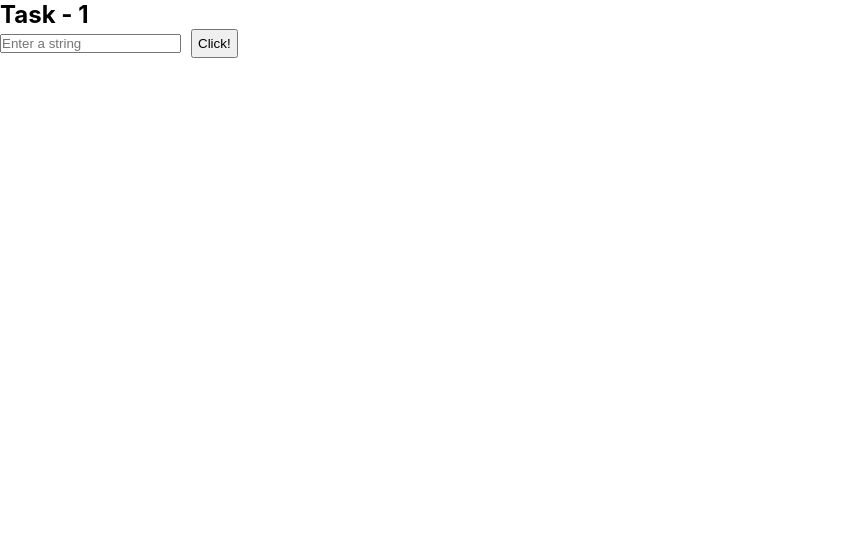
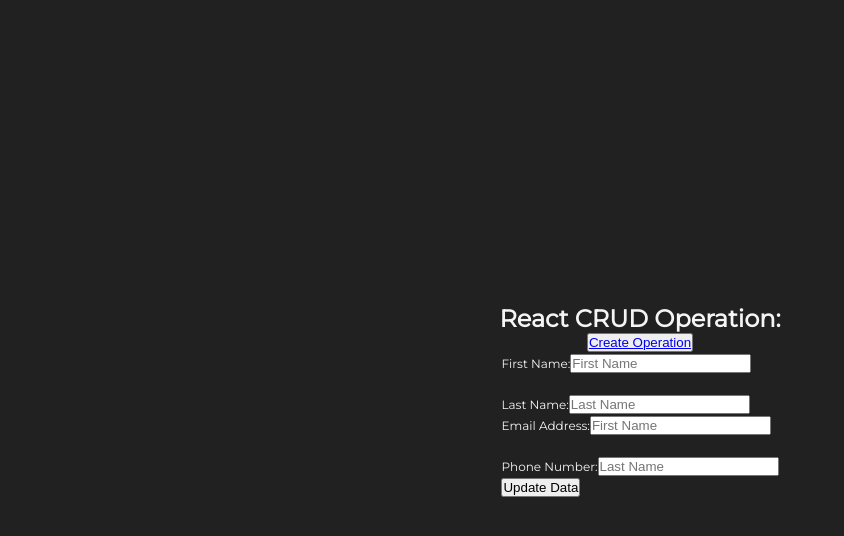
Before and after one commit to Bhagirathsinh073/Internship_Work, a React (Create React App) app in the folder Lesson-2/project/: page /update in a window 1280 px wide. Shown: the top 536 px of the page, without its empty margins (0-844 px from the left). Built offline with nearby package versions, Linux system fonts and the light colour scheme; a web font is replaced by a local one.

Commit message:
Axios CRUD opration
Done Update

```diff
--- a/Lesson-2/project/src/App.js
+++ b/Lesson-2/project/src/App.js
@@ -1,28 +1,33 @@
-/* eslint-disable react/jsx-no-comment-textnodes */
 import './App.css';
-import Create from './CRUD/create';
+// import './Componts/Form.css';
+// import ClassComp from './Componts/ClassComp';
+// import LifeCycle from './Componts/LifeCycle';
+// import Form from './Componts/Form';
+
+//Hooks
+// import ParentFile from './Component Interaction/ParentFile';
+// import Useeffect from './Hooks/Useeffect';
+// import UseState from './Hooks/UseState';
+// import UseContextMain from './Hooks/UseContext/Usecontext_Main';
+// import UseRef from './Hooks/UseRef';
+
+//Task
+// import Texttask from './Task-1/Text_task';
+
+//CRUD -axios
 // import Test from './axios/Test';
-// import './Componts/Form.css';
-import Texttask from './Task-1/Text_task';
-
-// import ParentFile from './Component Interaction/ParentFile';
 // import AxiosCoM from './Componts/AxiosCom';
 // import AxiosPost from './Componts/AxiosPost';
-// import { BrowserRouter,Link,Route,Routes} from 'react-router-dom';
-// import Read from './CRUD/read';
-// import Update from './CRUD/update';
-// import ClassComp from './Componts/ClassComp';
-// import LifeCycle from './Componts/LifeCycle';
-// import UseState from './Hooks/UseState';
-// import Useeffect from './Hooks/Useeffect';
-// import UseContextMain from './Hooks/UseContext/Usecontext_Main';
-// import UseRef from './Hooks/UseRef';
+import Create from './CRUD/create';
+import Read from './CRUD/read';
+import Update from './CRUD/update';
 // import RouterB from './Componts/RouterB';
-// import Form from './Componts/Form';
+import { BrowserRouter,Link,Route,Routes} from 'react-router-dom';
 
 function App() {
   return (
     <>
+
     {/* <NavBar/>  Function Component */}
     {/* <ClassComp/>  class Component */}
     {/* <LifeCycle/> ' Life cycle of react */}
@@ -36,9 +41,12 @@
     {/* <ParentFile/> */}
     {/* <Form/> */}
     {/* <Test/> */}
-     {/* <BrowserRouter> */}
+      {/* <Texttask/> */}
+
+    {/* CRUD-AXIOS */}
+     <BrowserRouter>
     {/* <RouterB/>  */}
-    {/* <div className='main'>
+     <div className='main'>
       <h2 className='main-header'>React CRUD Operation:</h2>
       <button><Link to={'/create'}>Create Operation</Link></button>
       <div>
@@ -47,11 +55,9 @@
       <Route exact path='/read' element={<Read/>} />
       <Route exact path='/update' element={<Update/>} />
       </Routes>
-      {/* <Create/> */}
-      {/* </div> */}
-    {/* </div> */}
-     {/* </BrowserRouter>  */}
-      <Texttask/>
+      </div>
+    </div>
+     </BrowserRouter>
 
     </>
   );
--- a/Lesson-2/project/src/CRUD/read.js
+++ b/Lesson-2/project/src/CRUD/read.js
@@ -8,7 +8,7 @@
       const res =  axios.get('https://67b2ce60bc0165def8ce9ce8.mockapi.io/FakeData')
       res.then((res)=>{
           setApiData(res.data);
-          console.log(res.data);
+        //   console.log(res.data);
     })
     res.catch((error)=>{
         console.log(error);
@@ -16,15 +16,15 @@
 
     },[]);
 
-    function setData(data){
-        console.log(data);
+    const setData =(data) =>{
+        // console.log(data);
         let {id,firstname,lastname,email,phone} = data;
         localStorage.setItem("ID",id);
-        localStorage.setItem("FirstName",firstname);
-        localStorage.setItem("LastName",lastname);
+        localStorage.setItem("First Name",firstname);
+        localStorage.setItem("Last Name",lastname);
         localStorage.setItem("Email",email);
         localStorage.setItem("Phone",phone);
-        console.log("Data Store in Local Storage");
+        // console.log("Data Store in Local Storage");
     }
   return (
     <div>
@@ -53,7 +53,7 @@
 
                             <td>
                                 <Link to='/update'>
-                                <button onClick={setData}>Update</button>
+                                <button onClick={setData(data)}>Update</button>
                             </Link>
                                 </td>
                         </tr>
--- a/Lesson-2/project/src/CRUD/update.js
+++ b/Lesson-2/project/src/CRUD/update.js
@@ -1,26 +1,28 @@
 import axios from 'axios';
 import React, { useEffect, useState } from 'react'
-
+import { useNavigate } from 'react-router-dom';
 export default function Update() {
 
     const [firstname, setFirstName] = useState('');
     const [lastname, setLastName] = useState('');
     const [email, setEmail] = useState('');
     const [phone, setPhone] = useState('');
-
     const [id, setID] = useState(null);
+    const navigate = useNavigate();
 
 useEffect(() => {
         setID(localStorage.getItem('ID'))
-        setFirstName(localStorage.getItem('FirstName'));
-        setLastName(localStorage.getItem('LastName'));
+        setFirstName(localStorage.getItem('First Name'));
+        setLastName(localStorage.getItem('Last Name'));
         setEmail(localStorage.getItem('Email'));
         setPhone(localStorage.getItem('Phone'));
 }, []);
 
-
+const handleSubmit =(e)=>{
+  e.preventDefault();
+}
 const updateAPIData = () =>{
-    axios.put(`https://67b2ce60bc0165def8ce9ce8.mockapi.io/FakeData${id}`,{
+    axios.put(`https://67b2ce60bc0165def8ce9ce8.mockapi.io/FakeData/${id}`,{
          id,
          firstname,
          lastname,
@@ -28,10 +30,16 @@
          phone,
 
     });
-
+    localStorage.setItem('First Name', " ");
+    localStorage.setItem('Last Name', " ");
+    localStorage.setItem('Email', " ");
+    localStorage.setItem('Phone', " ");
+    localStorage.setItem('ID', " ");
+    console.log("Data Update");
+    navigate("/read");
 }
   return (
-    <form className="create-form">
+    <form className="create-form" onSubmit={handleSubmit}>
     <label>
       First Name:
       <input type="text"  placeholder='First Name' value={firstname} onChange={(e) => setFirstName(e.target.value)}/>
```
